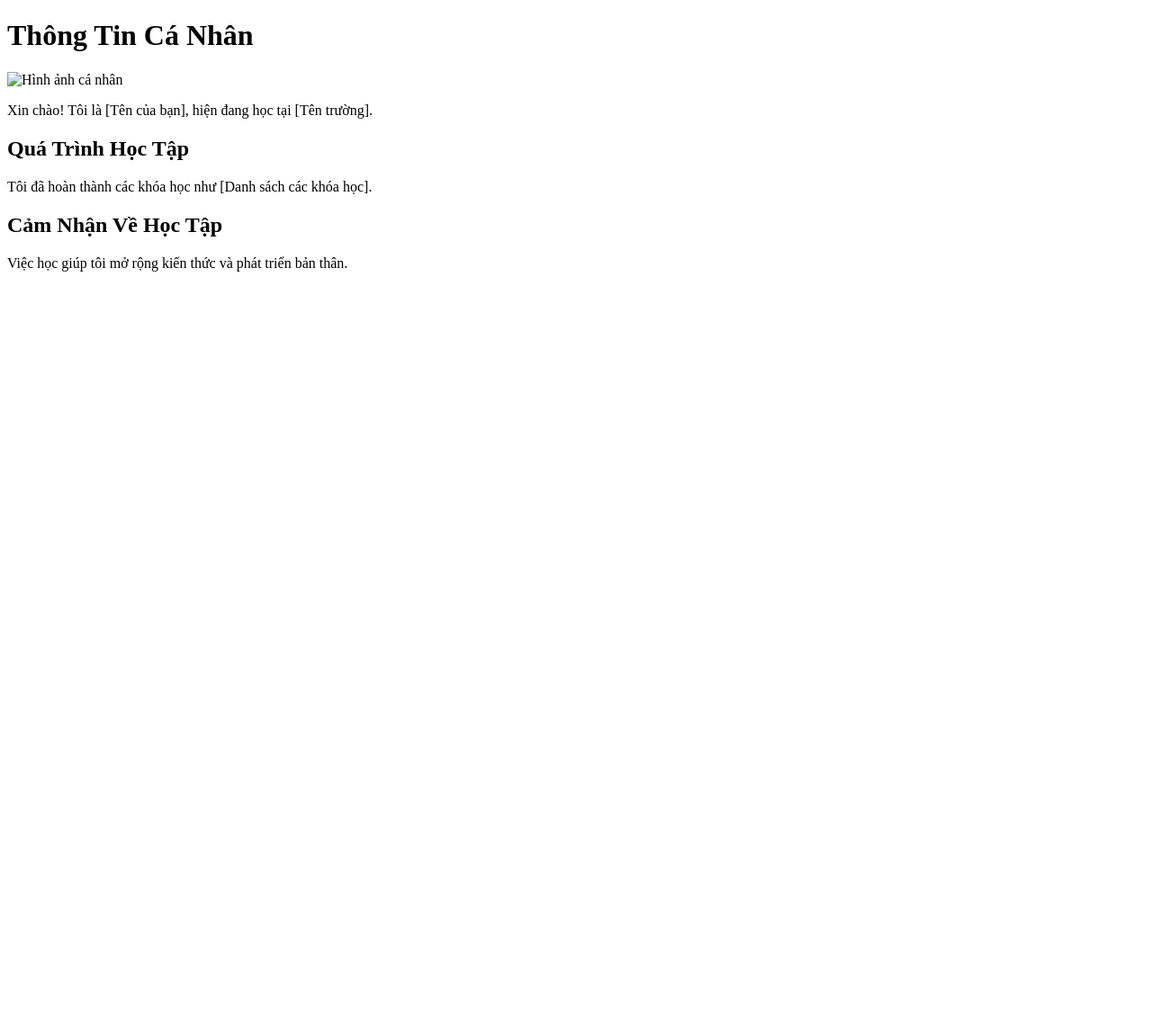
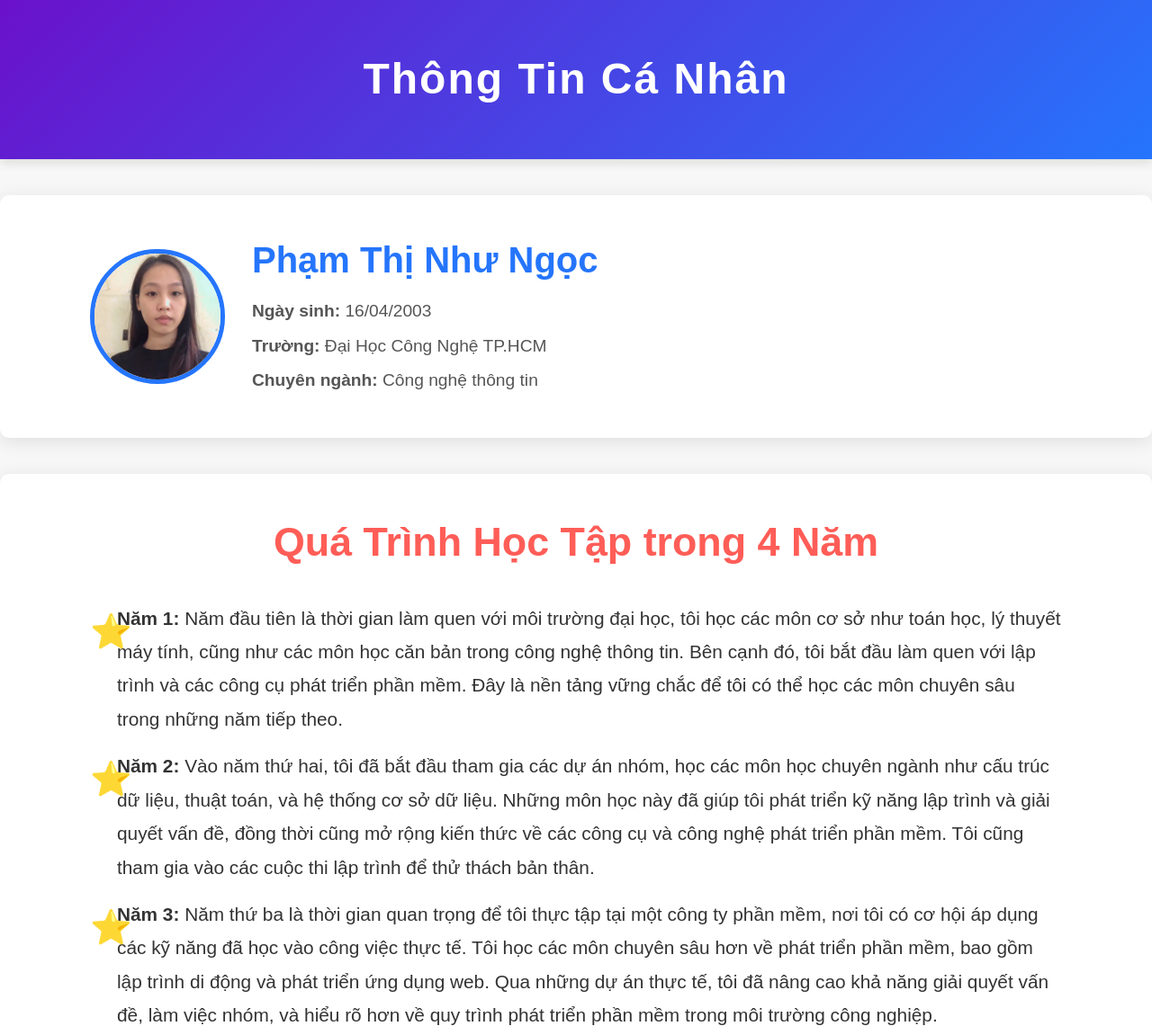
Before and after one commit to Tri7013/Nhom_8.github.io, a plain HTML site: page index.html in a window 1280 px wide. Shown: the top 1151 px of the page at 90% size. Before the commit the page ends 800 px from the top, so only its background shows below. Drawn offline with Linux system fonts and the light colour scheme.

Commit message:
Thay đổi bố cục

```diff
--- a/index.html
+++ b/index.html
@@ -8,17 +8,40 @@
 </head>
 <body>
     <header>
-        <h1>Thông Tin Cá Nhân</h1>
-        <img src="" alt="Hình ảnh cá nhân">
-        <p>Xin chào! Tôi là [Tên của bạn], hiện đang học tại [Tên trường].</p>
+        <div class="container">
+            <h1>Thông Tin Cá Nhân</h1>
+        </div>
     </header>
-    <section>
-        <h2>Quá Trình Học Tập</h2>
-        <p>Tôi đã hoàn thành các khóa học như [Danh sách các khóa học].</p>
+
+    <section class="profile">
+        <div class="container">
+            <div class="profile-info">
+                <img src="images/z6244559261072_8c9749aa9ce97cade886d2719fecacd1.jpg" alt="Ảnh cá nhân" class="profile-photo">
+                <div class="info">
+                    <h2>Phạm Thị Như Ngọc</h2>
+                    <p><strong>Ngày sinh:</strong> 16/04/2003</p>
+                    <p><strong>Trường:</strong> Đại Học Công Nghệ TP.HCM</p>
+                    <p><strong>Chuyên ngành:</strong> Công nghệ thông tin</p>
+                </div>
+            </div>
+        </div>
     </section>
-    <section>
-        <h2>Cảm Nhận Về Học Tập</h2>
-        <p>Việc học giúp tôi mở rộng kiến thức và phát triển bản thân.</p>
+
+    <section class="study">
+        <div class="container">
+            <h2>Quá Trình Học Tập trong 4 Năm</h2>
+            <ul>
+                <li><strong>Năm 1:</strong> Năm đầu tiên là thời gian làm quen với môi trường đại học, tôi học các môn cơ sở như toán học, lý thuyết máy tính, cũng như các môn học căn bản trong công nghệ thông tin. Bên cạnh đó, tôi bắt đầu làm quen với lập trình và các công cụ phát triển phần mềm. Đây là nền tảng vững chắc để tôi có thể học các môn chuyên sâu trong những năm tiếp theo.</li>
+                <li><strong>Năm 2:</strong> Vào năm thứ hai, tôi đã bắt đầu tham gia các dự án nhóm, học các môn học chuyên ngành như cấu trúc dữ liệu, thuật toán, và hệ thống cơ sở dữ liệu. Những môn học này đã giúp tôi phát triển kỹ năng lập trình và giải quyết vấn đề, đồng thời cũng mở rộng kiến thức về các công cụ và công nghệ phát triển phần mềm. Tôi cũng tham gia vào các cuộc thi lập trình để thử thách bản thân.</li>
+                <li><strong>Năm 3:</strong> Năm thứ ba là thời gian quan trọng để tôi thực tập tại một công ty phần mềm, nơi tôi có cơ hội áp dụng các kỹ năng đã học vào công việc thực tế. Tôi học các môn chuyên sâu hơn về phát triển phần mềm, bao gồm lập trình di động và phát triển ứng dụng web. Qua những dự án thực tế, tôi đã nâng cao khả năng giải quyết vấn đề, làm việc nhóm, và hiểu rõ hơn về quy trình phát triển phần mềm trong môi trường công nghiệp.</li>
+                <li><strong>Năm 4:</strong> Năm cuối cùng là thời gian để tôi hoàn thành khóa luận tốt nghiệp và chuẩn bị cho công việc sau khi tốt nghiệp. Tôi tham gia các khóa học chuyên đề về công nghệ mới như trí tuệ nhân tạo và học máy, đồng thời hoàn thiện các kỹ năng mềm như giao tiếp và làm việc nhóm. Năm thứ tư cũng là thời điểm tôi chuẩn bị hồ sơ xin việc, tham gia phỏng vấn, và bắt đầu định hướng sự nghiệp trong lĩnh vực công nghệ thông tin.</li>
+            </ul>
+        </div>
     </section>
+    <footer>
+        <div class="container">
+            <p>&copy; 2025 Phạm Thị Như Ngọc. Tất cả các quyền được bảo vệ.</p>
+        </div>
+    </footer>
 </body>
 </html>
--- a/styles.css
+++ b/styles.css
@@ -0,0 +1,119 @@
+* {
+    margin: 0;
+    padding: 0;
+    box-sizing: border-box;
+}
+
+body {
+    font-family: 'Arial', sans-serif;
+    background-color: #f7f7f7;
+    color: #333;
+    line-height: 1.6;
+    margin: 0;
+}
+
+header {
+    background: linear-gradient(135deg, #6a11cb, #2575fc);
+    color: white;
+    padding: 50px 0;
+    text-align: center;
+    box-shadow: 0 5px 10px rgba(0, 0, 0, 0.1);
+}
+
+header h1 {
+    font-size: 3em;
+    letter-spacing: 2px;
+    margin: 0;
+}
+
+.container {
+    width: 90%;
+    max-width: 1200px;
+    margin: 0 auto;
+}
+
+.profile {
+    display: flex;
+    justify-content: center;
+    align-items: center;
+    background-color: #fff;
+    padding: 40px;
+    margin-top: 40px;
+    border-radius: 10px;
+    box-shadow: 0 4px 20px rgba(0, 0, 0, 0.1);
+}
+
+.profile-info {
+    display: flex;
+    align-items: center;
+}
+
+.profile-photo {
+    width: 150px;
+    height: 150px;
+    border-radius: 50%;
+    margin-right: 30px;
+    object-fit: cover;
+    border: 5px solid #2575fc;
+}
+
+.info h2 {
+    font-size: 2.5em;
+    margin-bottom: 10px;
+    color: #2575fc;
+}
+
+.info p {
+    font-size: 1.2em;
+    margin: 8px 0;
+    color: #555;
+}
+
+.study {
+    background-color: #fff;
+    padding: 40px;
+    margin-top: 40px;
+    border-radius: 10px;
+    box-shadow: 0 4px 20px rgba(0, 0, 0, 0.1);
+}
+
+.study h2 {
+    text-align: center;
+    font-size: 2.8em;
+    color: #ff5d57;
+    margin-bottom: 30px;
+}
+
+.study ul {
+    list-style-type: none;
+    padding-left: 0;
+}
+
+.study li {
+    font-size: 1.3em;
+    line-height: 1.8;
+    margin: 15px 0;
+    padding-left: 30px;
+    position: relative;
+}
+
+.study li::before {
+    content: '⭐';
+    color: #ff5d57;
+    font-size: 1.8em;
+    position: absolute;
+    left: 0;
+    top: 0;
+}
+
+footer {
+    background-color: #333;
+    color: white;
+    text-align: center;
+    padding: 20px 0;
+    margin-top: 40px;
+}
+
+footer p {
+    font-size: 1.2em;
+}
```
Also changed, not shown: images/z6244559261072_8c9749aa9ce97cade886d2719fecacd1.jpg (added).
